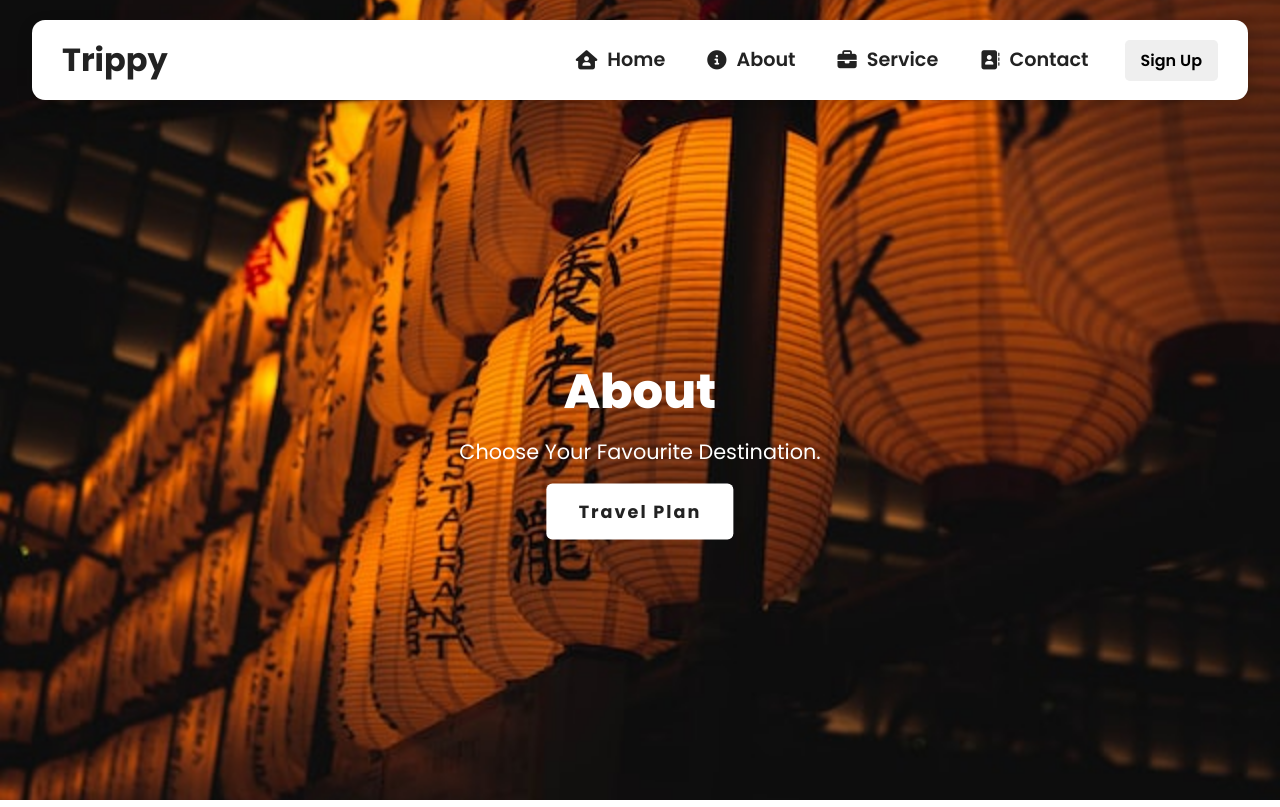
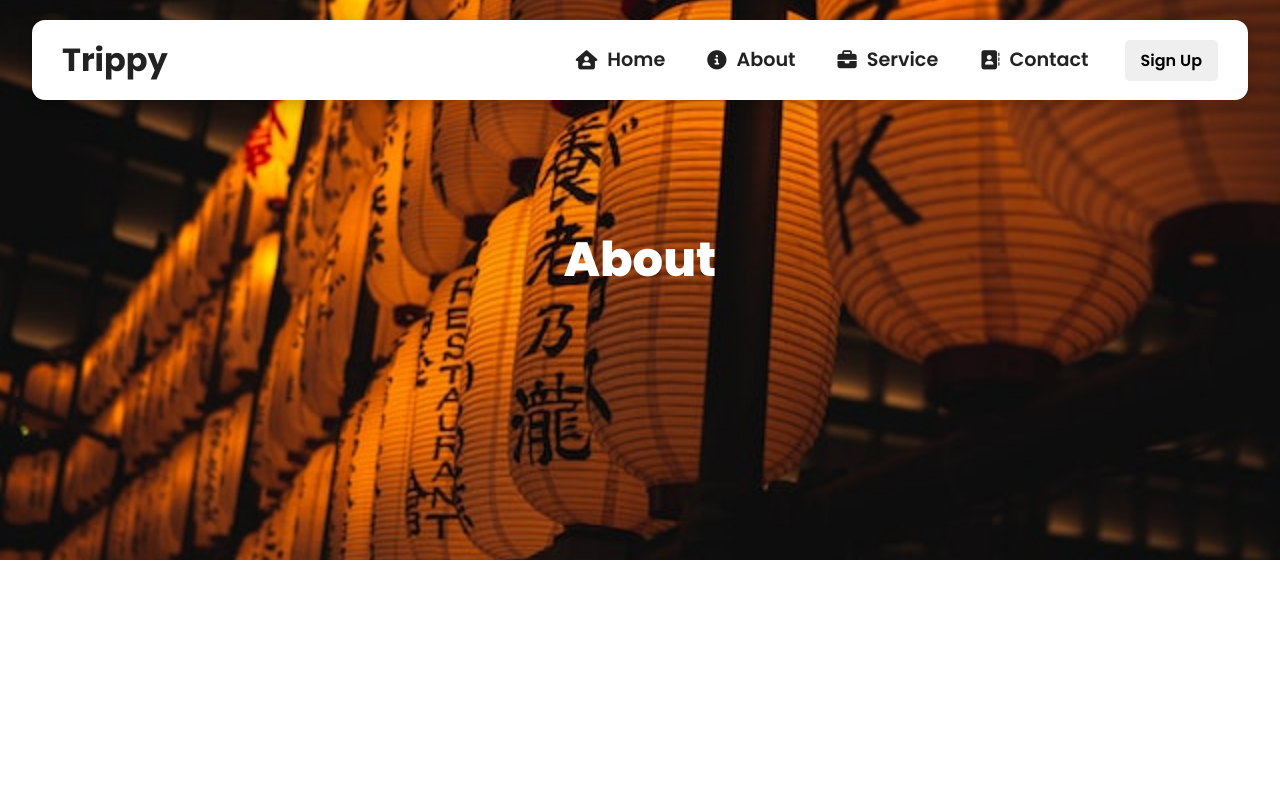
Before and after one commit to hetpatel4381/trippy_travels_ReactsJs, a React (Create React App) app: page /about in a window 1280 px wide. Built offline with nearby package versions, Linux system fonts and the light colour scheme.

Commit message:
completed the hero section for all pages

```diff
--- a/src/components/Hero.jsx
+++ b/src/components/Hero.jsx
@@ -11,7 +11,7 @@ const Hero = (props) => {
         />
       </div>
 
-      <div className="hero-text">
+      <div className="hero-text hero-mid">
         <h1>{props.title}</h1>
         <p>{props.text}</p>
         <a href={props.url} className={props.btnClass}>{props.buttonText}</a>
--- a/src/components/HeroStyles.css
+++ b/src/components/HeroStyles.css
@@ -2,6 +2,16 @@
   width: 100%;
   height: 100vh;
   position: relative;
+}
+
+.hero-mid {
+  width: 100%;
+  height: 70vh;
+  position: relative;
+}
+
+.hero-mid h1{
+  padding-top: 4rem !important;
 }
 
 img {
@@ -42,6 +52,10 @@ img {
   color: #222;
 }
 
+.hero-mid .hide{
+    display: none;
+}
+
 @media screen and (max-width: 555px) {
   .hero-text h1 {
     padding: 10px 20px;
--- a/src/routes/About.jsx
+++ b/src/routes/About.jsx
@@ -4,21 +4,21 @@ import Hero from "../components/Hero";
 import AboutImg from "../assets/night.jpg";
 
 
-const Home = () => {
+const About = () => {
   return (
     <>
       <Navbar />
       <Hero
-        cName="hero"
+        cName="hero-mid"
         heroImg={AboutImg}
         title="About"
-        text="Choose Your Favourite Destination."
-        buttonText="Travel Plan"
-        url="/"
-        btnClass="show"
+        // text="Choose Your Favourite Destination."
+        // buttonText="Travel Plan"
+        // url="/"
+        btnClass="hide"
       />
     </>
   );
 };
 
-export default Home;
+export default About;
--- a/src/routes/Contact.jsx
+++ b/src/routes/Contact.jsx
@@ -1,13 +1,23 @@
 import React from "react";
 import Navbar from "../components/Navbar";
+import Hero from "../components/Hero";
+import ContactImg from "../assets/2.jpg";
 
-const Home = () => {
+const Contact = () => {
   return (
     <>
-      <h1>This is Contact</h1>
       <Navbar />
+      <Hero
+        cName="hero-mid"
+        heroImg={ContactImg}
+        title="Contact"
+        // text="Choose Your Favourite Destination."
+        // buttonText="Travel Plan"
+        // url="/"
+        btnClass="hide"
+      />
     </>
   );
 };
 
-export default Home;
+export default Contact;
--- a/src/routes/Service.jsx
+++ b/src/routes/Service.jsx
@@ -1,13 +1,23 @@
 import React from "react";
 import Navbar from "../components/Navbar";
+import Hero from "../components/Hero";
+import ServiceImg from "../assets/night.jpg";
 
-const Home = () => {
+const Service = () => {
   return (
     <>
-      <h1>This is Service</h1>
       <Navbar />
+      <Hero
+        cName="hero-mid"
+        heroImg={ServiceImg}
+        title="Service"
+        // text="Choose Your Favourite Destination."
+        // buttonText="Travel Plan"
+        // url="/"
+        btnClass="hide"
+      />
     </>
   );
 };
 
-export default Home;
+export default Service;
```
Also changed, not shown: src/components/Destination.jsx (added, +9 -0 lines), src/components/DestinationStyles.css (added).
